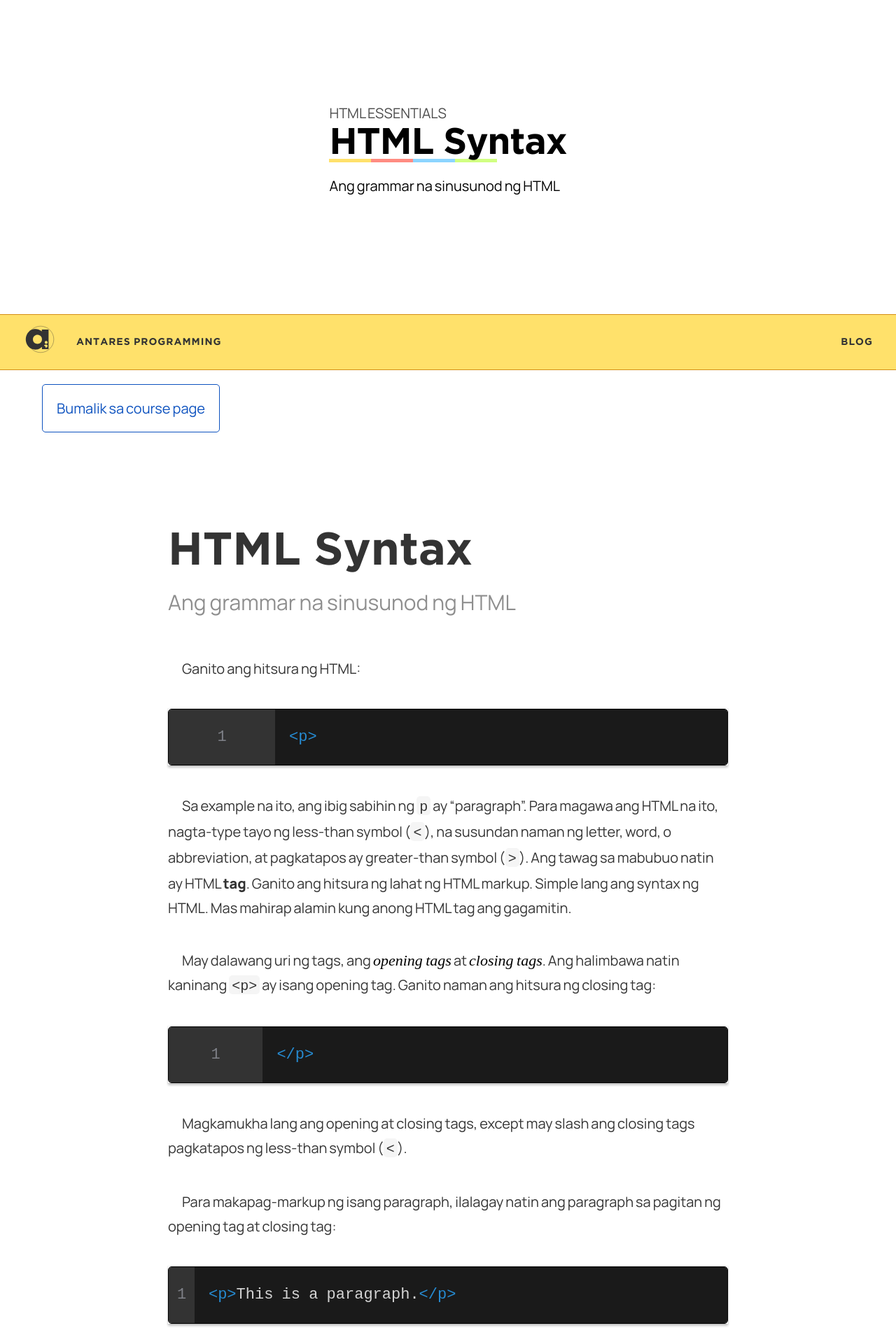
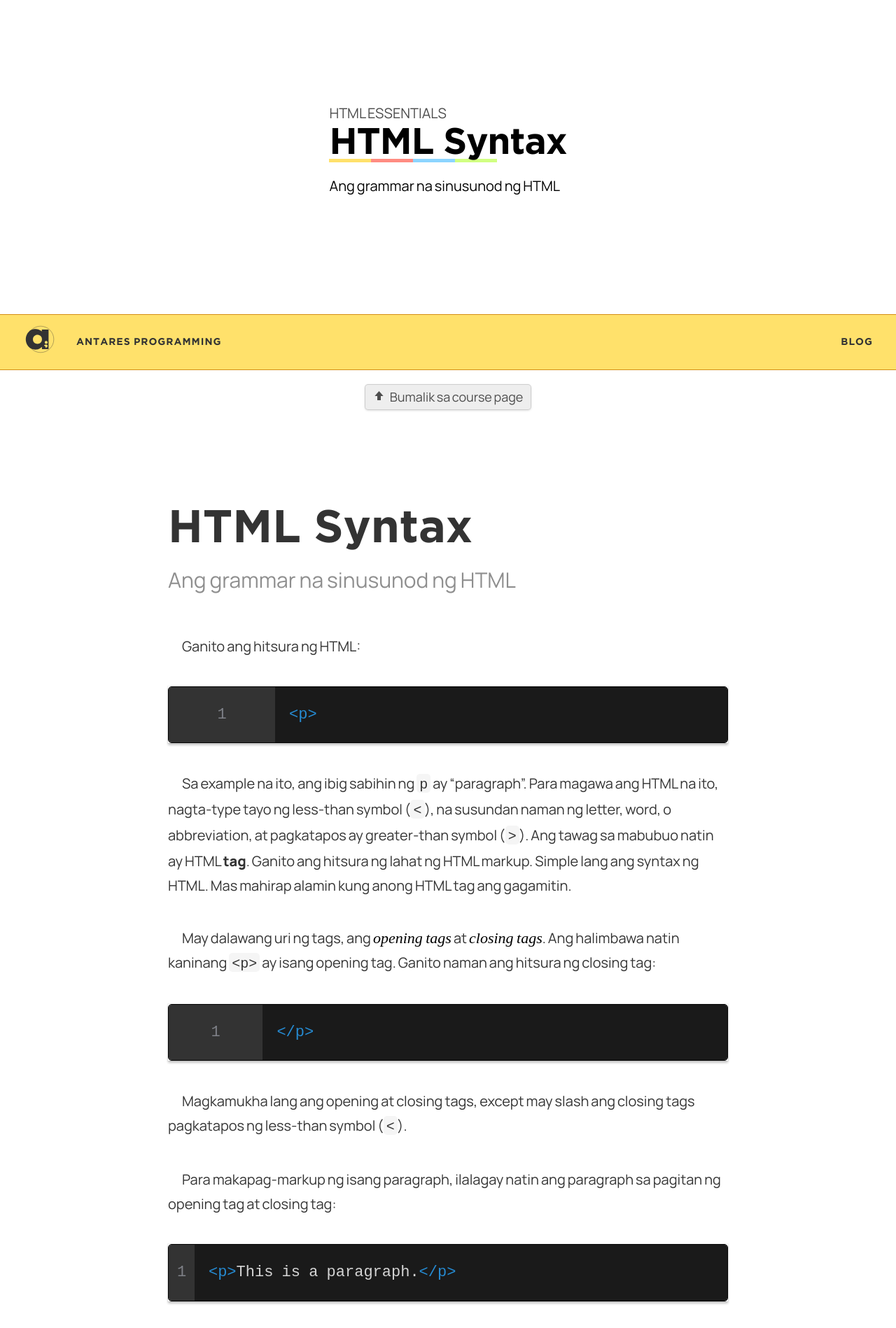
Before and after one commit to elementary/blog-template, a Jekyll site: the page built from courses/html-essentials/02-html-syntax.md, in a window 1280 px wide. Shown: the top 1898 px of the page at 70% size. Built offline with Jekyll 4.4.1, drawn with Linux system fonts in a browser that asks for light colours; some web fonts are replaced.

Commit message:
redesigned buttons

```diff
--- a/_layouts/lesson.html
+++ b/_layouts/lesson.html
@@ -16,15 +16,38 @@
 
         {% if page.has_downloads %}
         <div class="lesson__video-actions">
-          <h3>Download&hellip;</h3>
+          <h3>
+            <svg height='16' width='16' xmlns='http://www.w3.org/2000/svg'>
+              <g color='currentColor' transform='translate(-1093 315)'>
+                  <path d='M1101-303.03a.498.498 0 0 1-.375-.158l-2.5-3a.428.428 0 0 1-.09-.248c-.014-.266.188-.556.465-.564h1.5v-3.5c0-.262.238-.5.5-.5h1a.492.492 0 0 1 .094 0c.23.044.41.267.406.5v3.5h1.5c.37.011.606.524.375.813l-2.5 3a.497.497 0 0 1-.375.158z' fill='currentColor' overflow='visible' style='marker:none'/>
+                  <path d='M1101-315a8 8 0 1 0 0 16 8 8 0 0 0 0-16zm0 2a6 6 0 1 1 0 12 6 6 0 0 1 0-12z' fill='#666' overflow='visible' style='marker:none'/>
+              </g>
+          </svg>
+            Download&hellip;
+          </h3>
           {% if page.video != nil %}
-          <a class="btn" download>Video</a>
+          <a class="btn" href="{{ page.video }}" download>
+            <svg height='16' width='16' xmlns='http://www.w3.org/2000/svg'>
+                <g color='currentColor' transform='translate(-1113 267)'>
+
+                    <path d='M1114.75-266a.748.748 0 0 0-.75.75v13.5c0 .415.335.75.75.75h12.5c.416 0 .75-.335.75-.75v-13.5a.748.748 0 0 0-.75-.75zm.25 1h1v1h-1zm2.5 0h7c.277 0 .5.223.5.5v5c0 .277-.223.5-.5.5h-7a.499.499 0 0 1-.5-.5v-5c0-.277.223-.5.5-.5zm8.5 0h1v1h-1zm-11 2h1v1h-1zm11 0h1v1h-1zm-11 2h1v1h-1zm11 0h1v1h-1zm-11 2h1v1h-1zm11 0h1v1h-1zm-8.5 1h7c.277 0 .5.223.5.5v5c0 .277-.223.5-.5.5h-7a.499.499 0 0 1-.5-.5v-5c0-.277.223-.5.5-.5zm-2.5 1h1v1h-1zm11 0h1v1h-1zm-11 2h1v1h-1zm11 0h1v1h-1zm-11 2h1v1h-1zm11 0h1v1h-1z' fill='currentColor' overflow='visible' style='marker:none'/>
+                </g>
+            </svg>
+            Video
+          </a>
           {% endif %}
           {% if page.transcript != nil %}
           <a class="btn" download>Transcript</a>
           {% endif %}
           {% if page.code != nil %}
-          <a class="btn" download href="{{ page.code }}">Code Used</a>
+          <a class="btn" download href="{{ page.code }}">
+              <svg height='16' width='16' xmlns='http://www.w3.org/2000/svg'>
+                <g color='currentColor' transform='translate(-1193 247)'>
+                    <path d='M1202.025-243l-2.91 8h.861l2.91-8zm-4.255 1.333l-3.77 2.222v.89l3.77 2.222v-.889l-2.932-1.776 2.932-1.78zm6.461 0v.889l2.932 1.78-2.932 1.776v.889l3.77-2.222v-.89z' fill='currentColor' overflow='visible' style='isolation:auto;mix-blend-mode:normal;marker:none'/>
+                </g>
+            </svg>
+            Code Used
+          </a>
           {% endif %}
           {% if page.article != nil %}
           <a class="btn" download>Article (<abbr title="Portable Document Format">PDF</abbr>)</a>
@@ -35,8 +58,22 @@
     </section>
     {% endif %}
     <div class="lesson__actions">
-        <a class="btn" href="{{ page.permalink }}..">Bumalik sa course page</a>
-        {% if page.next_lesson != nil %}<a class="btn btn--primary" href="{{ page.permalink }}../{{ page.next_lesson }}">Susunod na lesson</a>{% endif %}
+        <a class="btn" href="{{ page.permalink }}..">
+          <svg height='16' width='16' xmlns='http://www.w3.org/2000/svg'>
+            <g color='currentColor' transform='translate(-453 -17)'>
+                <path d='M467.676 25l-6.191-7.002-6.16 7.001H459V31h5v-6z' fill='currentColor' overflow='visible' style='marker:none'/>
+            </g>
+        </svg>
+          Bumalik sa course page
+        </a>
+        {% if page.next_lesson != nil %}<a class="btn btn--preferred" href="{{ page.permalink }}../{{ page.next_lesson }}">
+          Susunod na lesson
+          <svg height='16' width='16' xmlns='http://www.w3.org/2000/svg' style="margin: 0; margin-left: 0.5ch">
+            <g color='currentColor' transform='translate(-313 3)'>
+                <path d='M321 10.676l7.001-6.192-7-6.16V2H315v5h6z' fill='currentColor' overflow='visible' style='marker:none'/>
+            </g>
+        </svg>
+        </a>{% endif %}
     </div>
     <section class="lesson__article">
       {% if page.video != nil %}<hr>{% endif %}
@@ -45,8 +82,22 @@
       </article>
     </section>
     <div class="lesson__actions">
-      <a class="btn" href="{{ page.permalink }}..">Bumalik sa course page</a>
-      {% if page.next_lesson != nil %}<a class="btn btn--primary" href="{{ page.permalink }}../{{ page.next_lesson }}">Susunod na lesson</a>{% endif %}
+        <a class="btn" href="{{ page.permalink }}..">
+          <svg height='16' width='16' xmlns='http://www.w3.org/2000/svg'>
+            <g color='currentColor' transform='translate(-453 -17)'>
+                <path d='M467.676 25l-6.191-7.002-6.16 7.001H459V31h5v-6z' fill='currentColor' overflow='visible' style='marker:none'/>
+            </g>
+        </svg>
+          Bumalik sa course page
+        </a>
+        {% if page.next_lesson != nil %}<a class="btn btn--preferred" href="{{ page.permalink }}../{{ page.next_lesson }}">
+          Susunod na lesson
+          <svg height='16' width='16' xmlns='http://www.w3.org/2000/svg' style="margin: 0; margin-left: 0.5ch">
+            <g color='currentColor' transform='translate(-313 3)'>
+                <path d='M321 10.676l7.001-6.192-7-6.16V2H315v5h6z' fill='currentColor' overflow='visible' style='marker:none'/>
+            </g>
+        </svg>
+        </a>{% endif %}
     </div>
     {% include footer.html %}
     {% include scripts.html %}
--- a/_sass/_buttons.scss
+++ b/_sass/_buttons.scss
@@ -1,60 +1,50 @@
 .btn {
-	background-color: var(--blueberry-300);
-	color: var(--blueberry-900);
+	background-color: #0001;
+	padding: 0.5ch 1ch;
+	text-decoration: none;
 	border-radius: 0.25rem;
-	padding: 0.5rem;
-	border: 1px solid var(--blueberry-700);
-	box-shadow: inset 0 1px 2px #fff, 0 1px 1px #0002, inset 0 -1px 4px var(--blueberry-500);
-	font-size: 0.8em;
-	transition: color 300ms, background-color 300ms, border-color 300ms, box-shadow 300ms;
-	cursor: pointer;
+	border: 1px solid #0002;
 	opacity: 1;
-	text-decoration: none;
+	box-shadow: 0 1px 3px #0002;
+	color: var(--secondary-fg-color);
+	font-size: 0.9em;
+	transition: background-color 300ms, box-shadow 300ms;
+
+  &:hover {
+	  background-color: #0d52bf33;
+	  box-shadow: 0 5px 10px #0003;
   }
 
-.btn:hover {
-	opacity: 1;
-	background-color: var(--banana-100);
-	color: var(--banana-900);
-	border-color: var(--banana-900);
-	box-shadow: inset 0 1px 2px #fff, 0 1px 1px #0002, inset 0 -1px 4px var(--banana-500);
+  &:focus {
+	  box-shadow: 0 5px 10px 4px #0003, 0 0 0 4px var(--accent-color);
   }
 
-.btn:focus {
-	outline: none;
-	box-shadow: inset 0 1px 2px #fff, 0 1px 0 5px var(--blueberry-100), inset 0 -1px 4px var(--blueberry-500);
+  svg {
+	  display: inline;
+	  margin-right: 0.5ch;
   }
 
-.btn:hover:focus {
-	box-shadow: inset 0 1px 2px #fff, 0 1px 0 5px var(--banana-500), inset 0 -1px 4px var(--banana-500);
+  &.btn--preferred {
+    background-color: var(--banana-100);
+    border-color: var(--banana-300);
+    color: var(--header-fg-color);
+  }
 }
 
-.lesson__actions .btn:not(.btn--primary) {
-  background-color: var(--silver-100);
-  border-color: var(--silver-700);
-  color: var(--silver-900);
-  box-shadow: none;
+@media (prefers-color-scheme: dark) {
+  .btn {
+    background-color: #ffffff0a;
+    border-color: #0008;
+    box-shadow: 0 1px 3px #0004;
+
+    &:hover {
+	    box-shadow: 0 5px 10px #0005;
     }
 
-.lesson__actions .btn:not(.btn--primary):hover {
-	background-color: var(--silver-500);
-	border-color: var(--silver-900);
-	color: var(--black-500);
-	box-shadow: inset 0 1px 2px #fff, 0 1px 1px #0002, inset 0 -1px 4px var(--black-100);
+    &:focus {
+	    box-shadow: 0 5px 10px 4px #0005, 0 0 0 4px var(--accent-color);
     }
-
-.lesson__actions .btn:not(.btn--primary):focus {
-	box-shadow: inset 0 1px 2px #fff, 0 0 1px 5px var(--blueberry-300), inset 0 -1px 4px var(--blueberry-500);
-	background-color: var(--blueberry-100);
-	color: var(--blueberry-900);
-	border-color: var(--blueberry-900);
   }
-
-.lesson__actions .btn:not(.btn--primary):hover:focus {
-	background-color: var(--banana-100);
-	color: var(--banana-900);
-	border-color: var(--banana-900);
-	box-shadow: inset 0 1px 2px #fff, 0 0 1px 5px var(--banana-300), inset 0 -1px 4px var(--banana-500);
 }
 
 abbr[title] {
@@ -124,26 +114,3 @@ article a[target=_blank] {
 	background-position: top 0.25rem right 0.25rem;
 	position: relative;
 }
-
-article a[target="_blank"]:lang(tl)::after {
-	content: 'Bubukas ito sa bagong tab';
-	position: absolute;
-	background-color: var(--fg-color);
-	color: var(--bg-color);
-	text-indent: 0;
-	font-size: 0.8em;
-	top: 0;
-	left: 0;
-	padding: 0.25em;
-	line-height: 1.2;
-	border-radius: 0.25rem;
-	opacity: 0;
-	pointer-events: none;
-	transition: opacity 150ms, top 300ms;
-}
-
-article a[target="_blank"]:lang(tl):hover::after {
-	opacity: 1;
-	top: -2.5rem;
-	transition: opacity 150ms 300ms, top 300ms 300ms;
-}
--- a/_sass/_dark.scss
+++ b/_sass/_dark.scss
@@ -117,20 +117,3 @@ td.rouge-gutter.gl {
     color: var(--header-fg-color);
   }
 }
-
-.lesson__actions .btn:not(.btn--primary) {
-	background-color: var(--bg-color);
-	color: var(--accent-color);
-	border-color: currentColor;
-
-	&:hover {
-	  background-color: var(--blueberry-100);
-	  color: var(--blueberry-900);
-	  box-shadow: none;
-	  border-color: currentColor;
-  }
-
-  &:focus {
-	  box-shadow: 0 0 1px 5px var(--blueberry-300);
-  }
-}
--- a/_sass/_lesson.scss
+++ b/_sass/_lesson.scss
@@ -74,31 +74,11 @@
   margin: 1rem auto;
   display: flex;
   flex-wrap: wrap;
-  justify-content: stretch;
+  justify-content: space-evenly;
   gap: 1rem;
   max-width: var(--page-width);
   padding: 0 1rem;
 }
-
-@media screen and (max-width: 720px) {
-  .lesson__actions {
-    flex-direction: column;
-  }
-
-  .lesson__actions * + .btn {
-    margin-left: 0;
-  }
-}
-
-.lesson__actions .btn {
-  padding: 1rem;
-  font-size: 1rem;
-}
-
-.lesson__actions * + * {
-margin-left: auto;
-}
-
 
 /* Inline #3 | http://0.0.0.0:4000/courses/ */
 
```
Also changed, not shown: courses/html-essentials/01-hypertext-markup-language.md (+1 -1 lines). Lines whose indentation alone changed are shown as unchanged.
